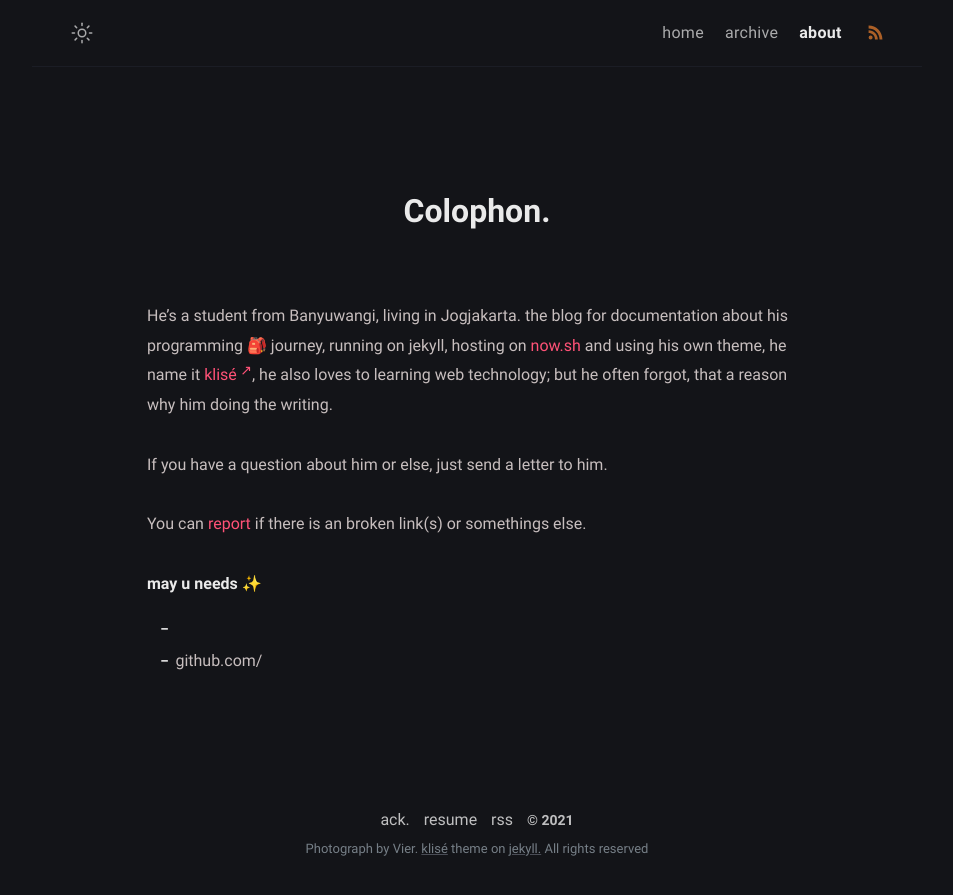
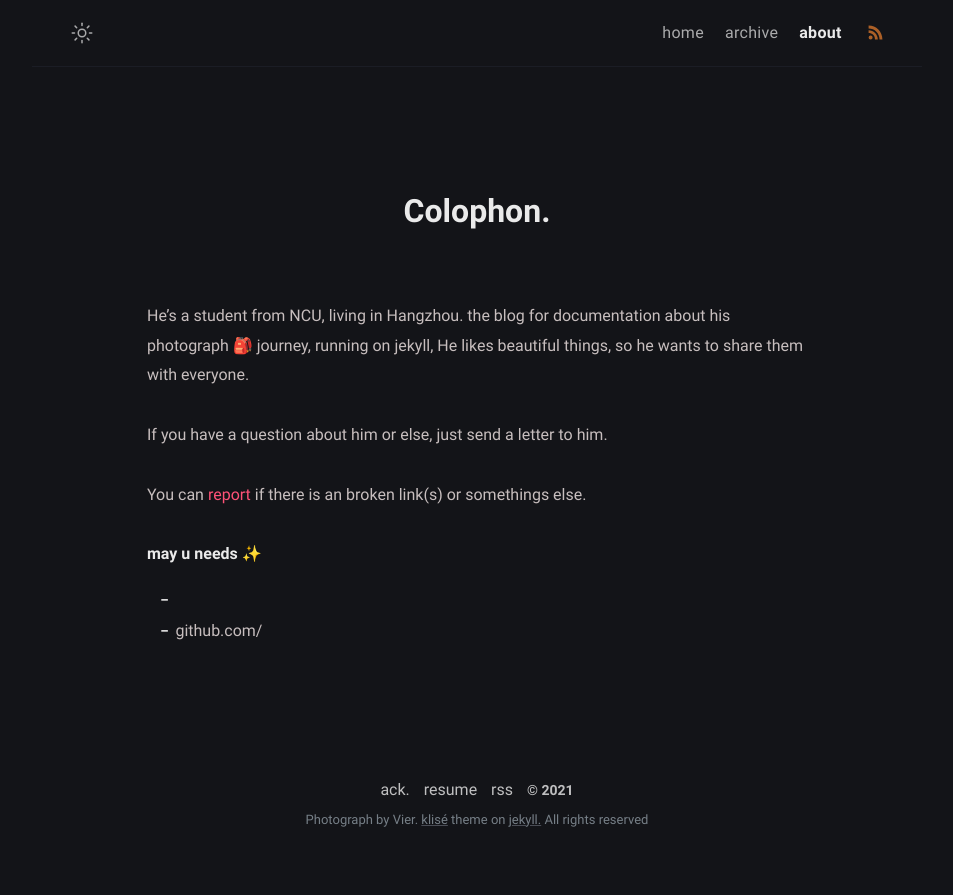
Before and after one commit to X-Vier/super-turmeric-17d7d, a Jekyll site: the page built from about.md, in a window 1280 px wide. Shown: the top 895 px of the page, without its empty margins (163-1116 px from the left). Built offline with Jekyll 4.4.1, drawn with Linux system fonts in a browser that asks for light colours.

Commit message:
about.md: updated markdown_content

```diff
--- a/about.md
+++ b/about.md
@@ -8,7 +8,7 @@ excerpt: >-
   on jekyll, hosting on netlify and using my own simple theme.
 comments: false
 ---
-He's a student from Banyuwangi, living in Jogjakarta. the blog for documentation about his programming 🎒 journey, running on jekyll, hosting on [now.sh](http://now.sh) and using his own theme, he name it <a href="https://github.com/piharpi/jekyll-klise" target="_blank" rel="noopener">klisé</a>, he also loves to learning web technology; but he often forgot, that a reason why him doing the writing.
+He's a student from NCU, living in Hangzhou. the blog for documentation about his photograph 🎒 journey, running on jekyll, He likes beautiful things, so he wants to share them with everyone.
 
 If you have a question about him or else, just send a letter to him.
 
```
